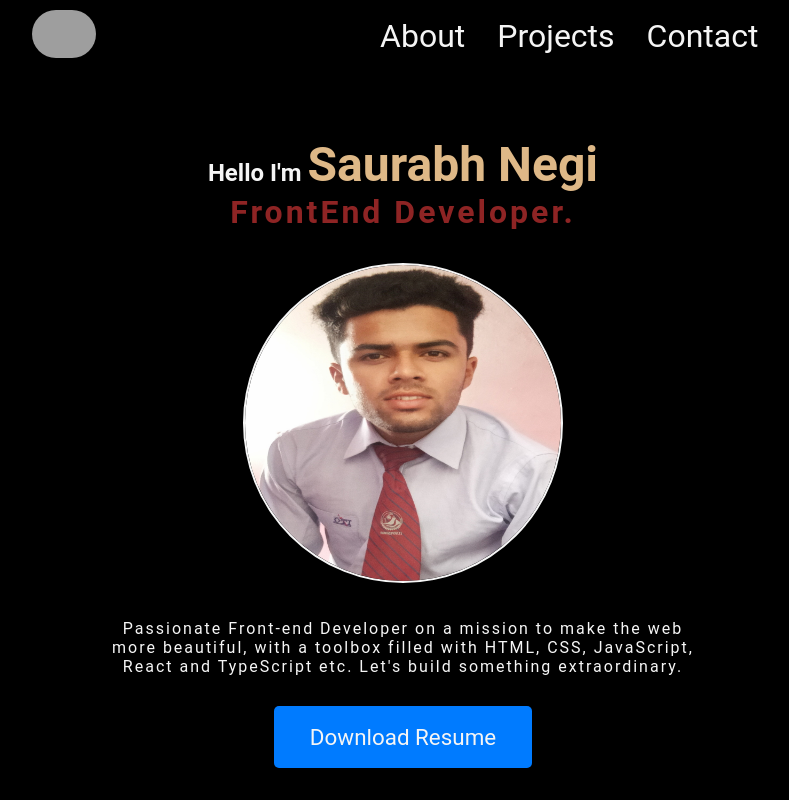
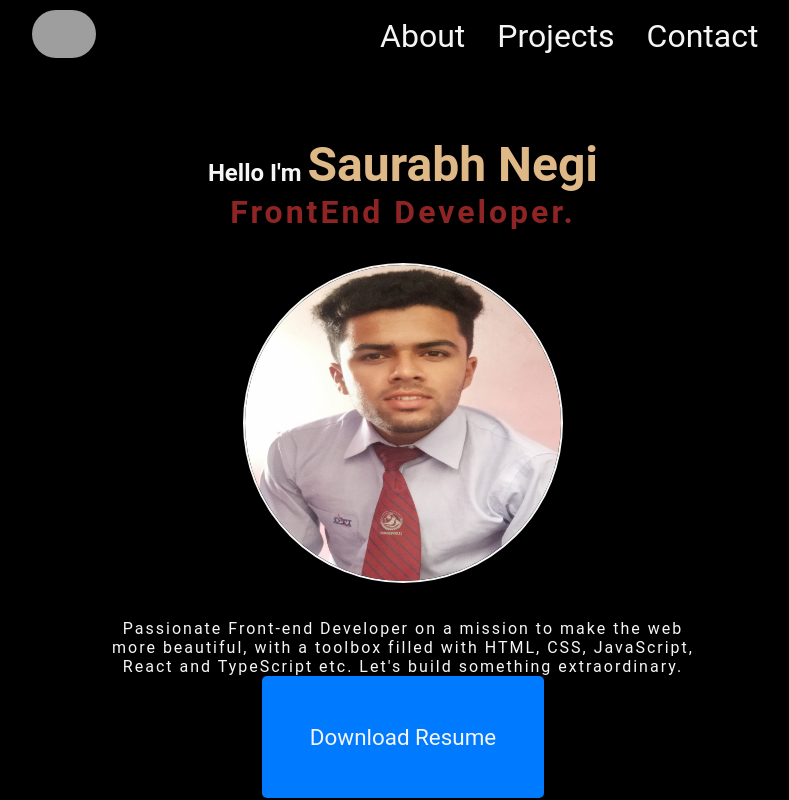
Before and after one commit to Srbhnegi1/portfolio, a React (Vite) app: page / in a window 1280 px wide. Shown: the top 800 px of the page, without its empty margins (237-1026 px from the left). Built offline with nearby package versions, Linux system fonts and the light colour scheme; grey boxes are pictures that could not be loaded.

Commit message:
home.css_modified

```diff
--- a/src/Components/Home/Home.css
+++ b/src/Components/Home/Home.css
@@ -128,28 +128,28 @@
 
 @media (min-width: 600px) {
   .resume a {
-    padding: 12px 24px;
+    padding: 3rem;
     font-size: 1.1em;
   }
 }
 
 @media (min-width: 768px) {
   .resume a {
-    padding: 14px 28px;
+    padding: 3rem;
     font-size: 1.2em;
   }
 }
 
 @media (min-width: 992px) {
   .resume a {
-    padding: 16px 32px;
+    padding: 3rem;
     font-size: 1.3em;
   }
 }
 
 @media (min-width: 1200px) {
   .resume a {
-    padding: 18px 36px;
+    padding: 3rem;
     font-size: 1.4em;
   }
 }
```
